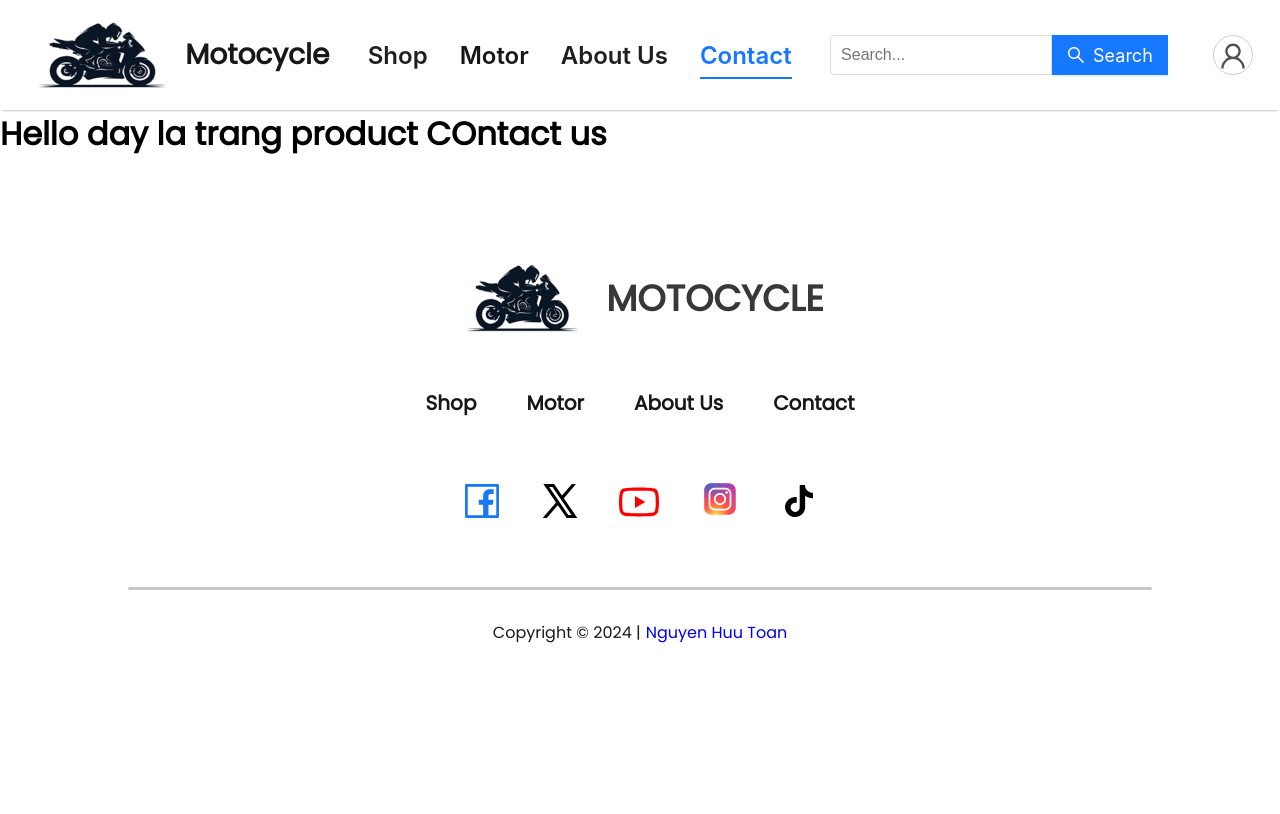
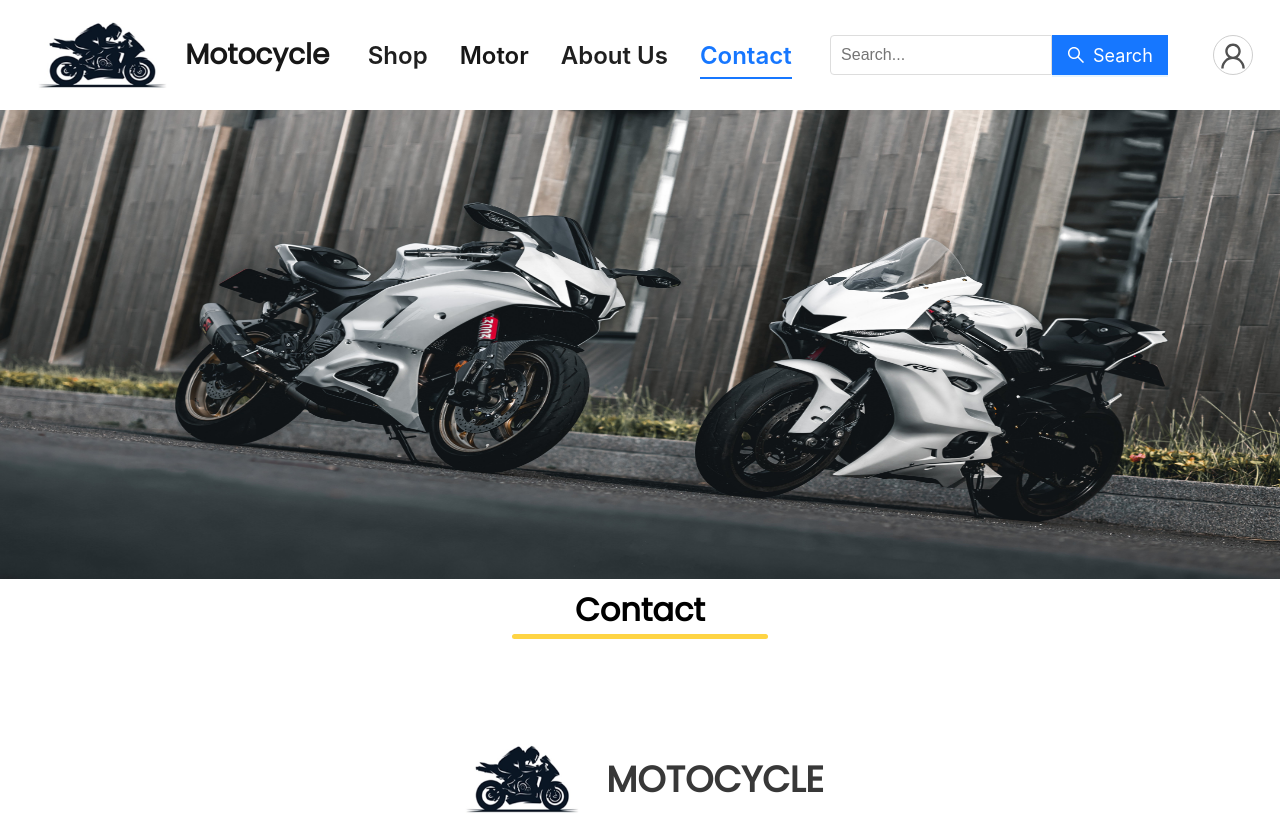
Before and after one commit to SEHuuToan/Ecommerce-frontend, a React (Vite) app: page /contact in a window 1280 px wide. Shown: the top 814 px of the page. Built offline with nearby package versions, Linux system fonts and the light colour scheme.

Commit message:
update contact page

```diff
--- a/src/App.jsx
+++ b/src/App.jsx
@@ -4,10 +4,6 @@ import Navbar from './components/navbar/Navbar'
 import { BrowserRouter, Routes, Route,   } from 'react-router-dom'
 import Shop from './pages/Shop'
 import Motor from './pages/Motor'
-import SportBike from './pages/SportBike'
-import NakedBike from './pages/NakedBike'
-import Adventure from './pages/AdventureBike'
-import Classic from './pages/ClassicBike'
 import About from './pages/AboutUs'
 import Contact from './pages/Contact'
 
@@ -22,7 +18,6 @@ import banner_naked from './components/assets/banner/banner_nakedbike.png'
 import banner_adventure from './components/assets/banner/banner_adventure.png'
 import banner_classic from './components/assets/banner/banner_classic.png'
 import ScrollToTop from './components/scrolltotop/ScrollToTop'
-
 
 function App() {
   return (
--- a/src/pages/AdventureBike.jsx
+++ /dev/null
@@ -1,10 +0,0 @@
-import React from "react";
-
-const AdventureBike = () => {
-    return (
-        <div>
-             <h1>Hello day la trang product Adventure bike</h1>
-        </div>
-    );
-}
-export default AdventureBike
--- a/src/pages/ClassicBike.jsx
+++ /dev/null
@@ -1,10 +0,0 @@
-import React from "react";
-
-const ClassicBike = () => {
-    return (
-        <div>
-             <h1>Hello day la trang product Classic bike</h1>
-        </div>
-    );
-}
-export default ClassicBike
--- a/src/pages/Contact.jsx
+++ b/src/pages/Contact.jsx
@@ -1,10 +1,22 @@
-import React from "react";
+import React, { useContext, useEffect, useState } from "react";
+import './css/Contact.css';
+import contact_banner from '../components/assets/other_img/contact_banner.jpg'
+const Contact = () => {
+  return (
+    <div className="contact-category">
+      <img className="contact-banner" src={contact_banner} alt="contact_banner" />
+      <div className="contact-title">
+        <h1>Contact</h1>
+        <hr />
+      </div>
+      <div className="contact">
 
-const Contact = () => {
-    return (
-        <div>
-             <h1>Hello day la trang product COntact us</h1>
-        </div>
-    );
+      </div>
+      <div className="contact">
+
+      </div>
+
+    </div>
+  );
 }
 export default Contact
--- a/src/pages/NakedBike.jsx
+++ /dev/null
@@ -1,10 +0,0 @@
-import React from "react";
-
-const NakedBike = () => {
-    return (
-        <div>
-             <h1>Hello day la trang product naked bike</h1>
-        </div>
-    );
-}
-export default NakedBike
--- a/src/pages/SportBike.jsx
+++ /dev/null
@@ -1,10 +0,0 @@
-import React from "react";
-
-const SportBike = () => {
-    return (
-        <div>
-            <h1>Hello day la trang product sport bike</h1>
-        </div>
-    );
-}
-export default SportBike
--- /dev/null
+++ b/src/pages/css/Contact.css
@@ -0,0 +1,18 @@
+.contact-title{
+    display: flex;
+    flex-direction: column;
+    justify-content: center;
+    align-items: center;
+}
+.contact-title hr{
+    width: 20%;
+    border: none;
+    border-radius: 10px;
+    height: 5px;
+    background: #FED444;
+}
+
+.contact-banner{
+    width: 100%;
+    height: 469px;
+}
```
Also changed, not shown: src/components/assets/other_img/contact_banner.jpg (added).
